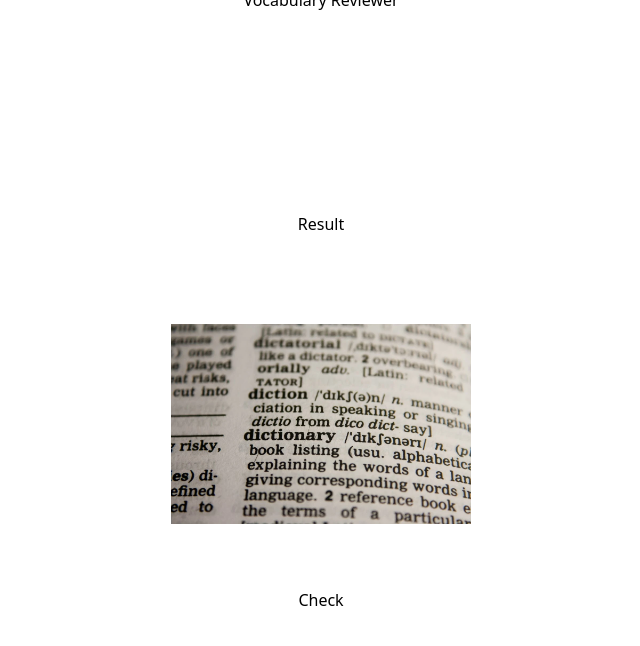
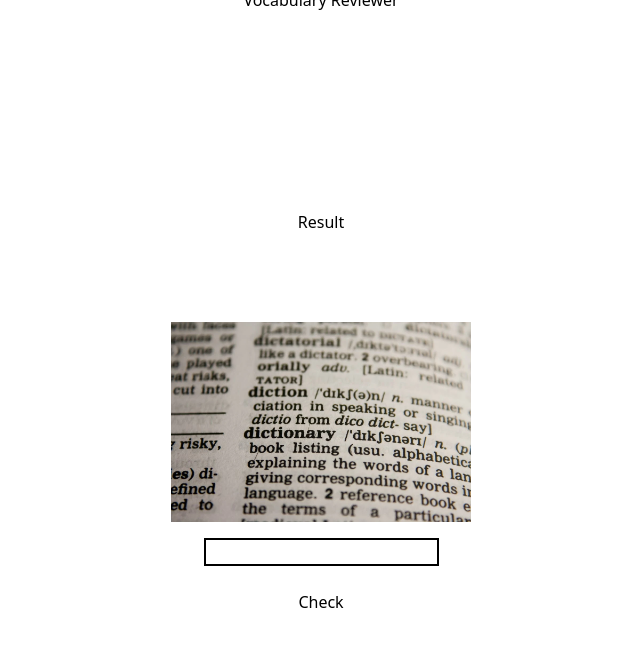
Before and after one commit to JeromeVargas/vocabulary_checker, a React (Vite) app: page / in a window 1280 px wide. Shown: the top 646 px of the page, without its empty margins (319-959 px from the left). Built offline with nearby package versions, Linux system fonts and the light colour scheme.

Commit message:
bug: fix the input visibility

```diff
--- a/src/components/Form.tsx
+++ b/src/components/Form.tsx
@@ -21,7 +21,16 @@ const Form = ({
         className="flex items-center justify-center flex-col"
         onSubmit={handleCheck}
       >
-        <input onChange={handleChange} value={input} type="text" />
+        <input
+          className={
+            images.length > 0 && isInputReady === false
+              ? "border-2 border-black"
+              : "invisible"
+          }
+          onChange={handleChange}
+          value={input}
+          type="text"
+        />
         <br />
         {images.length > 0 && isInputReady === false ? (
           <button type="submit">Check</button>
```
